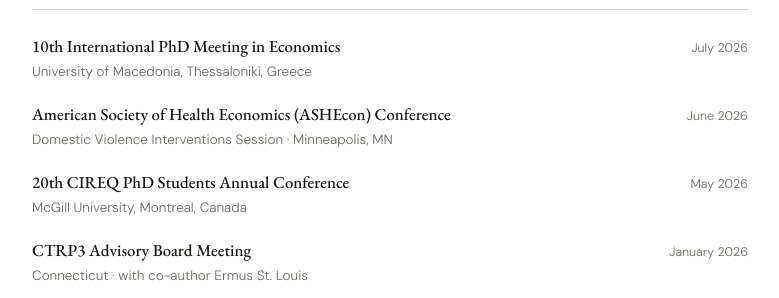
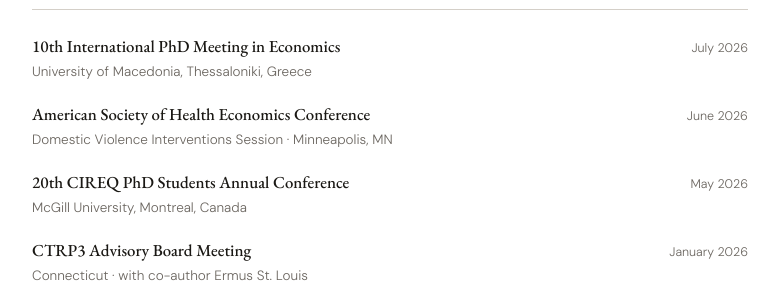
Before and after one commit to CatarinaRMeneses/CatarinaRMeneses.github.io, a Jekyll site: the page cv-full.html, which Jekyll copies as it is, in a window 1280 px wide and 900 px high, scrolled down 1498 px. Shown: the part 157-455 px from the top of the window, without its empty margins (250-1029 px from the left). Built offline with Jekyll 4.4.1, drawn with Linux system fonts in a browser that asks for light colours.

Commit message:
Update cv-full.html

```diff
--- a/cv-full.html
+++ b/cv-full.html
@@ -329,7 +329,7 @@
       <div class="entry-sub">University of Macedonia, Thessaloniki, Greece</div>
     </div>
     <div class="entry">
-      <div class="entry-title">American Society of Health Economics (ASHEcon) Conference</div>
+      <div class="entry-title">American Society of Health Economics Conference</div>
       <div class="entry-date">June 2026</div>
       <div class="entry-sub">Domestic Violence Interventions Session · Minneapolis, MN</div>
     </div>
```
